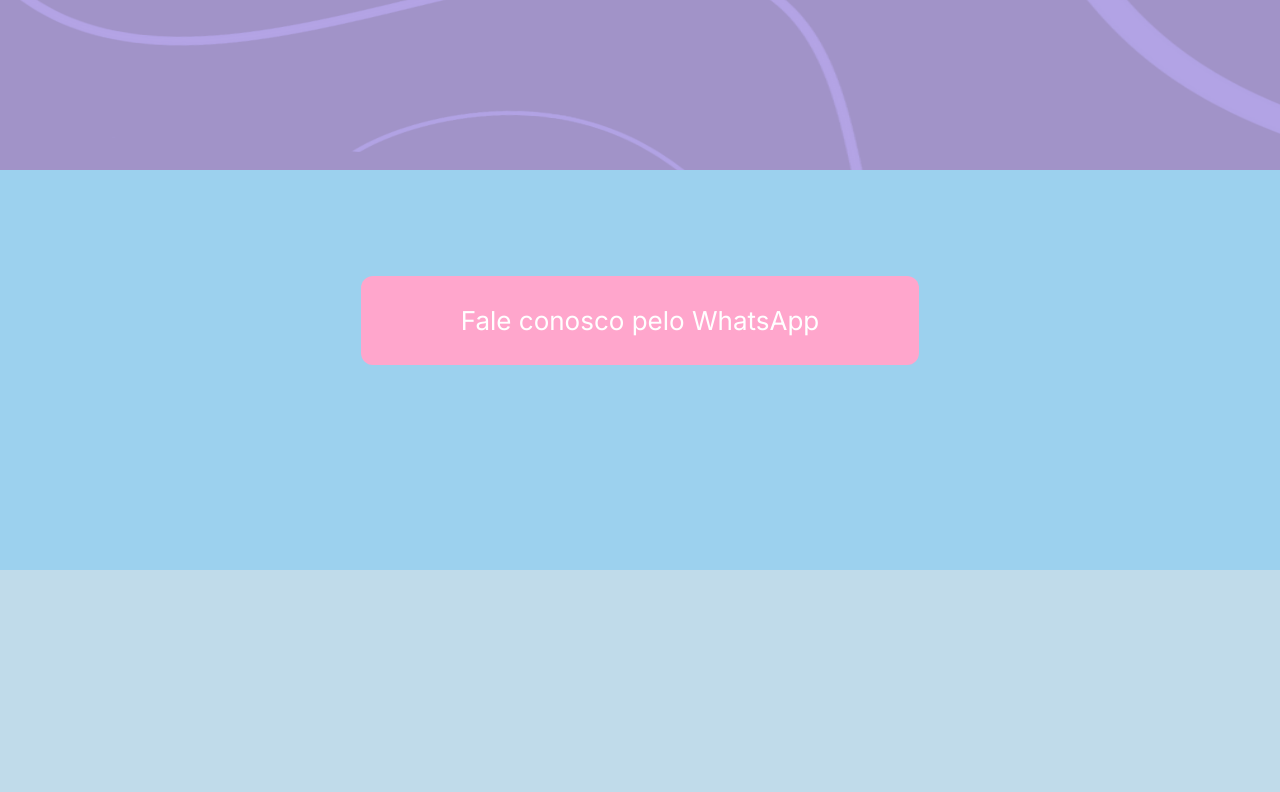
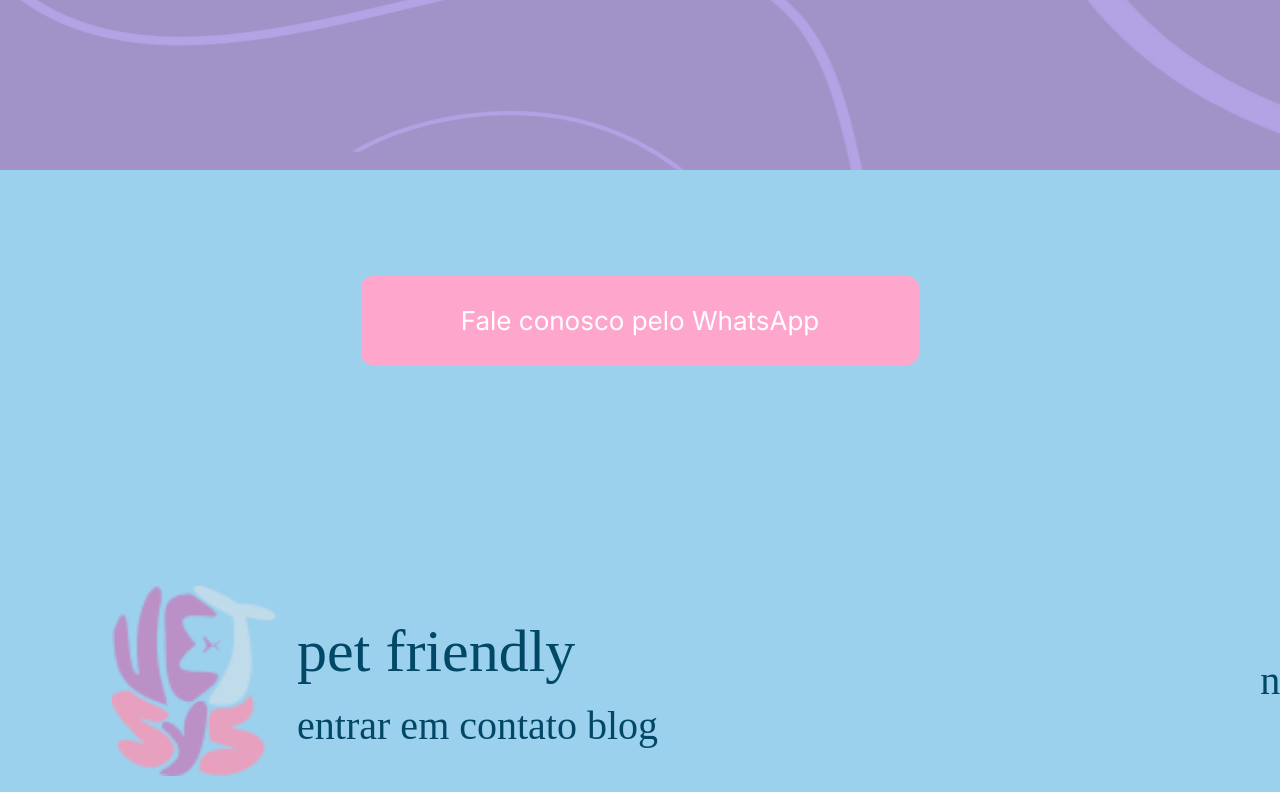
Before and after one commit to biancasenai/steamy01, a React app: page / in a window 1280 px wide. Shown: the part 2782-3574 px from the top of the page. Before the commit the page ends 3352 px from the top, so only its background shows below. Built offline with nearby package versions, Linux system fonts and the light colour scheme; the HTML template or start-up script is replaced by a standard one.

Commit message:
ajustesFooter

```diff
--- a/src/App.css
+++ b/src/App.css
@@ -41,10 +41,3 @@
 #addCarrinho:disabled {
   background-color: #4c6b22;
 }
-
-input.form-control:focus {
-  box-shadow: none;
-}
-img{
-
-}
--- a/src/App.jsx
+++ b/src/App.jsx
@@ -147,7 +147,7 @@
         }}
       >
         <button
-          onClick={() => window.open("https://wa.me/5511999999999", "_blank")}
+          onClick={() => window.open("https://wa.me/5514991451508", "_blank")}
           style={{
             padding: "25px 100px",
             marginTop: "-100px",
@@ -167,6 +167,10 @@
         onUpdateCarrinho={handleUpdateCarrinho}
         carrinhoItem={carrinhoItem}
       />
+      {/* Outros componentes ou conteúdo */}
+      <div>
+        <Footer /> {/* Renderização do Footer */}
+      </div>
     </>
   );
 };
--- a/src/components/Footer.jsx
+++ b/src/components/Footer.jsx
@@ -2,10 +2,31 @@
 
 const Footer = () => {
   return (
-    <footer className="text-black text-center py-3 mt-5"  style={{ fontFamily: "cursive"}}>
-      <div className="container">
-        <p className="mb-0">
-          © 2025 Sua Empresa. Todos os direitos reservados.
+    <footer
+      className="text-center py-3 mt-6"
+      style={{ fontFamily: "Irish Grover", fontSize: "40px", backgroundColor: "#9CD1EE", color: "#004866", position: "relative" }}
+    >
+      <div className="container" style={{ display: "flex", alignItems: "center", justifyContent: "space-between", marginLeft: "100px", marginRight: "100px" }}>
+        <img
+          src="./src/img/logo.png"
+          alt="Logo"
+          style={{ height: "190px", marginRight: "20px" }}
+        />
+
+        <div style={{ textAlign: "left" }}>
+          <p className="mb-0" style={{ fontSize: "60px", marginBottom: "20px" }}>
+            pet friendly
+          </p>
+          <p className="mb-0" style={{ fontSize: "40px" }}>
+            entrar em contato blog
+          </p>
+        </div>
+
+        <p
+          className="mb-0"
+          style={{ fontSize: "40px", textAlign: "right", marginLeft: "auto", marginRight: "-350px" }}
+        >
+          nossas redes sociais
         </p>
       </div>
     </footer>
```
